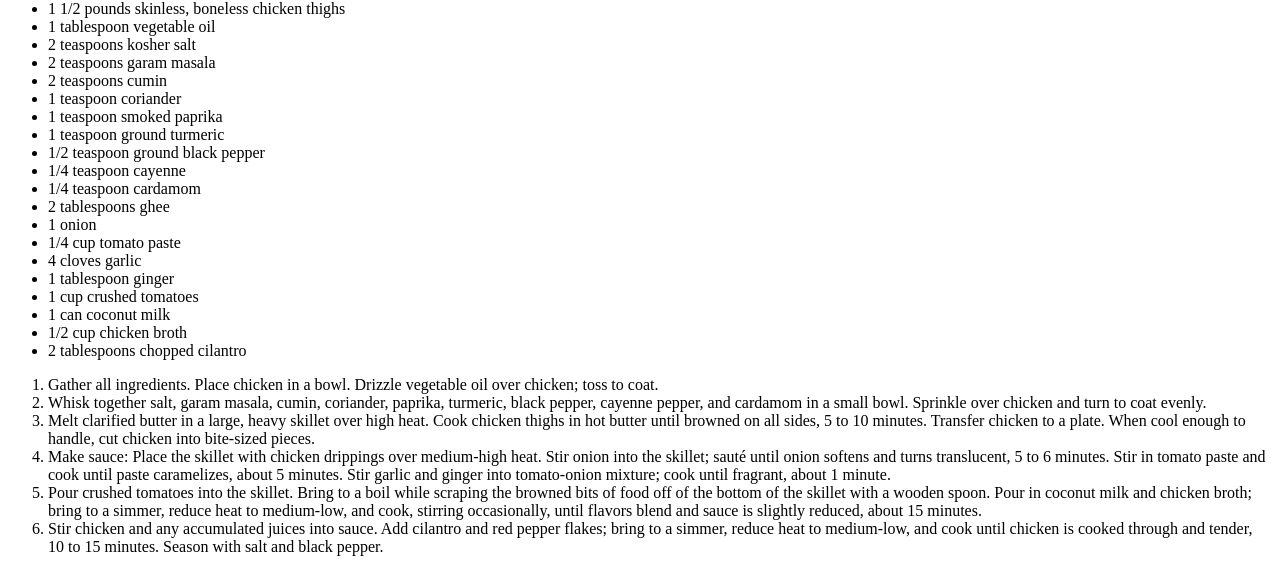
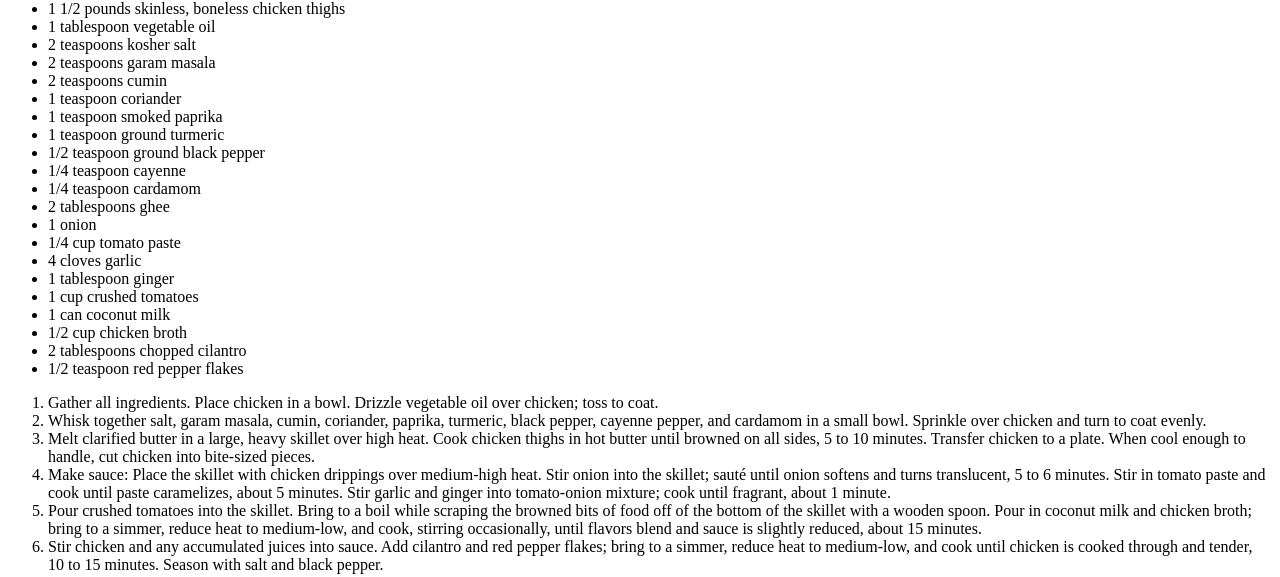
Before and after one commit to aidanwsimmons/odin-recipes, a plain HTML site: page recipes/chickenTikka.html in a window 1280 px wide. Shown: the part 400-977 px from the top of the page. Drawn offline with Linux system fonts and the light colour scheme.

Commit message:
added ingredient

```diff
--- a/recipes/chickenTikka.html
+++ b/recipes/chickenTikka.html
@@ -30,6 +30,7 @@
         <li>1 can coconut milk</li>
         <li>1/2 cup chicken broth</li>
         <li>2 tablespoons chopped cilantro</li>
+        <li>1/2 teaspoon red pepper flakes</li>
     </ul>
     <ol>
         <li>Gather all ingredients. Place chicken in a bowl. Drizzle vegetable oil over chicken; toss to coat.</li>
```
